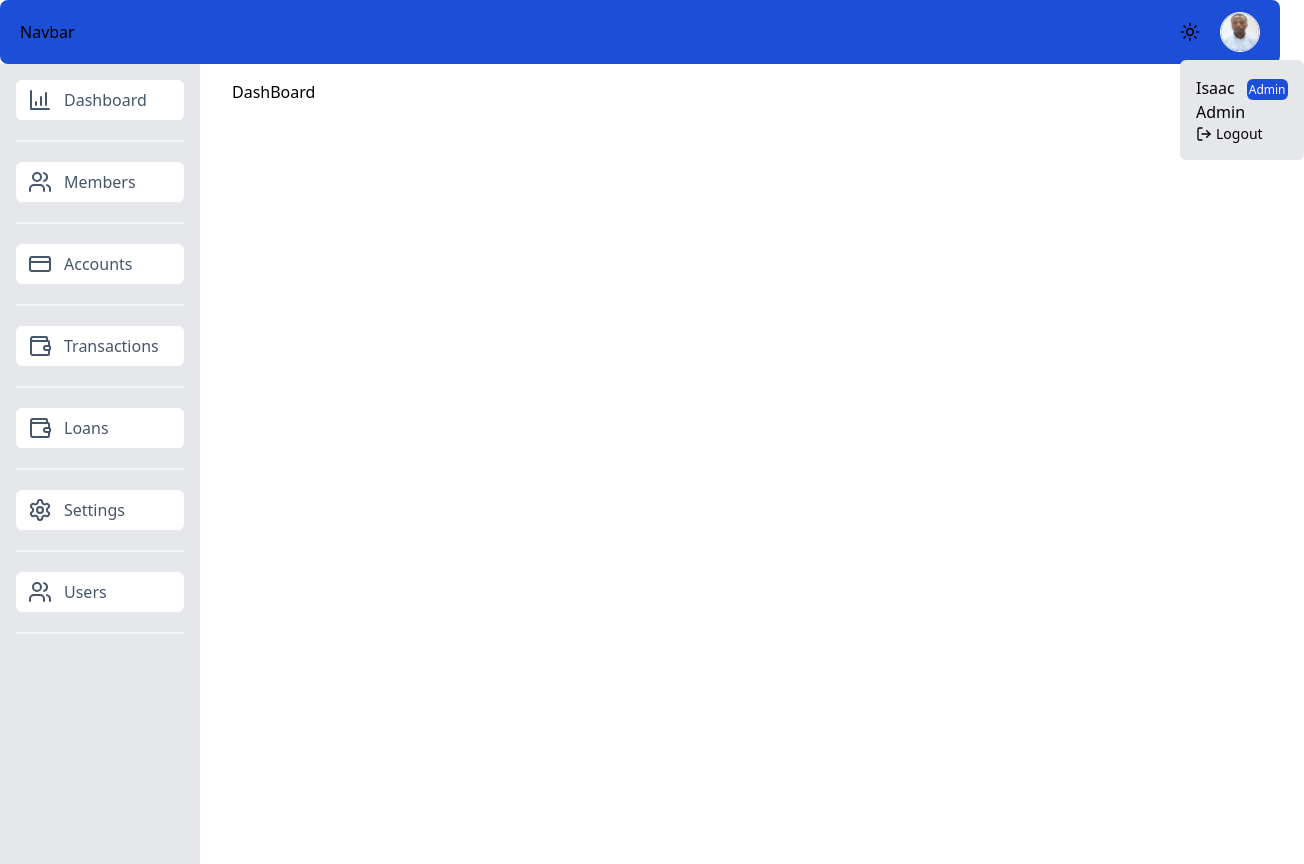
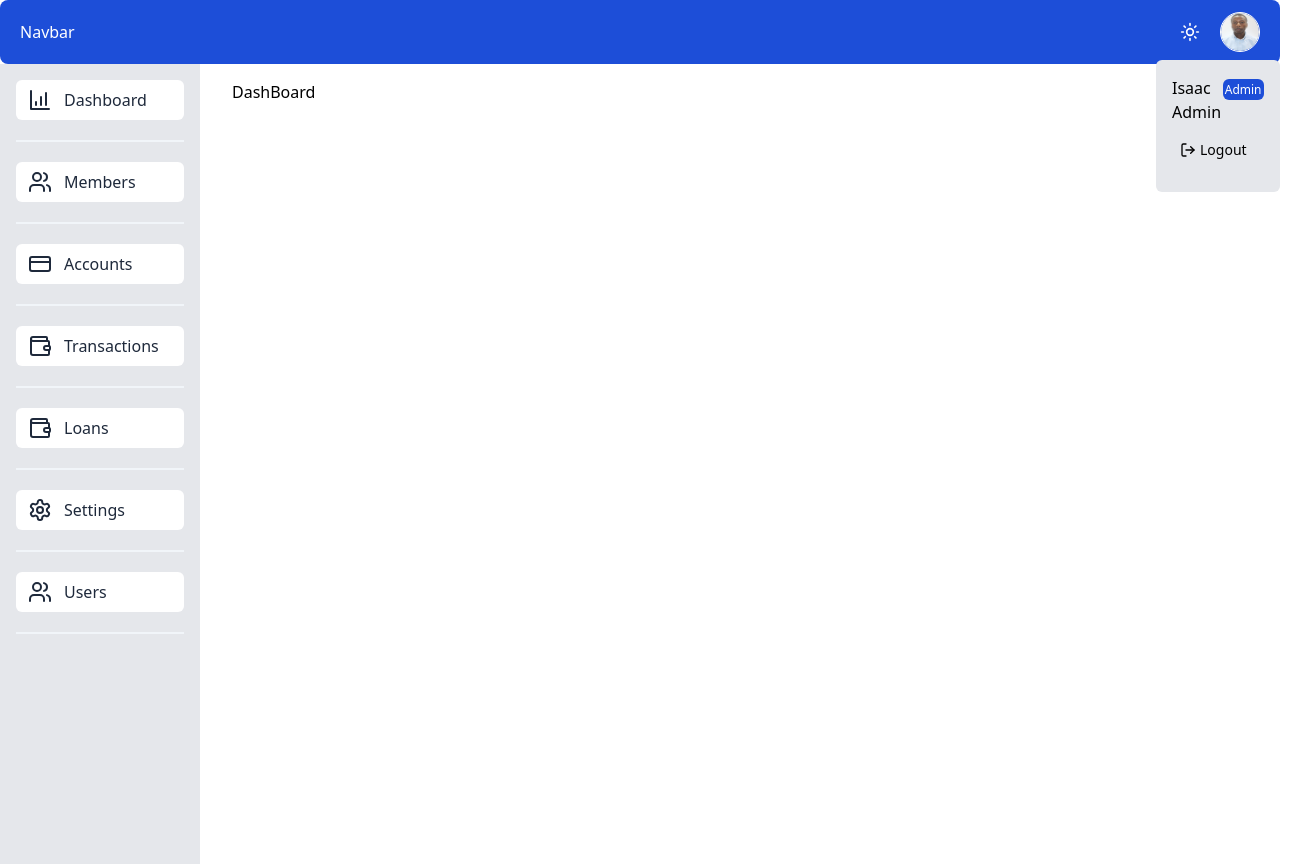
Before and after one commit to isaacmain254/open-sacco, a React (Vite) app in the folder web-app/: page / in a window 1280 px wide. Both pictures are taken after a click on the picture 1240 px from the left and 32 px from the top of the page. Shown: the whole page, 1304 px wide, since content can reach past the window. Built offline with nearby package versions, Linux system fonts and the light colour scheme.

Commit message:
feat: Add logout functionality to the backend and frontend

```diff
--- a/web-app/src/App.tsx
+++ b/web-app/src/App.tsx
@@ -44,23 +44,24 @@ const App: FC = () => {
   return (
     <>
       <NavBar />
-      <div className="grid grid-cols-12 gap-4 ">
-        <div className="col-span-2 bg-gray-200 dark:bg-gray-800 dark:text-white min-h-screen p-4 ">
+      <div className="grid grid-cols-12 gap-4  ">
+        <div className="col-span-2 bg-gray-200 dark:bg-blue-950 dark:text-white min-h-screen p-4 ">
           <ul className="list-none p-0 m-0">
             {sidebarItems.map((item) => (
               <li className="" key={item.label}>
+                {/* TODO: check NavLink to set active link bg, color */}
                 <Link
-                  className=" flex gap-x-3 bg-white py-2 px-3 text-base text-slate-600 rounded-md hover:bg-slate-100 hover:text-slate-800 transition duration-300 ease-in-out "
+                  className=" flex gap-x-3 bg-white py-2 px-3 text-base text-slate-800 rounded-md hover:bg-slate-950/25 hover:text-white transition duration-300 ease-in-out  dark:bg-blue-500/25 dark:text-slate-300 dark:hover:bg-blue-500/75"
                   to={item.to}
                 >
                   <LucideIcon name={item.icon} /> {item.label}
                 </Link>
-                <div className=" w-full border border-slate-100 my-5"></div>
+                <div className=" w-full border border-slate-100 dark:border-blue-600 my-5"></div>
               </li>
             ))}
           </ul>
         </div>
-        <div className="col-span-10 bg-white dark:bg-gray-600 dark:text-white p-4">
+        <div className="col-span-10 bg-white dark:bg-blue-950 dark:text-slate-300 p-4">
           <Outlet />
         </div>
       </div>
--- a/web-app/src/components/NavBar.tsx
+++ b/web-app/src/components/NavBar.tsx
@@ -1,8 +1,9 @@
 import React, { useEffect, useState } from "react";
-import { Link } from "react-router-dom";
+import { useNavigate } from "react-router-dom";
 import ProfileImage from "@/assets/mainawambui.jpg";
 // components
 import LucideIcon from "./LucideIcon";
+import axios from "axios";
 
 const NavBar = () => {
   const [showDropdown, setShowDropdown] = useState(false);
@@ -28,10 +29,23 @@ const NavBar = () => {
 
   const darkModeToggleHandler = () => {
     setDarkMode(!darkMode);
-    // document.querySelector("html")?.classList.toggle("dark");
+  };
+
+  const navigate = useNavigate();
+  // handle logout
+  const handleLogout = async () => {
+    try {
+      await axios.get("http://localhost:8000/api/logout/");
+      localStorage.removeItem("access_token");
+      localStorage.removeItem("refresh_token");
+      // TODO: Confirm dialog before logout and redirect to login page - modal with different sizes
+      navigate("/login");
+    } catch {
+      console.log("error");
+    }
   };
   return (
-    <div className="w-full flex items-center justify-between bg-blue-700 h-16 dark:bg-gray-800 dark:text-white rounded-lg px-5 ">
+    <div className="w-full flex items-center justify-between text-white bg-blue-700 h-16 dark:bg-blue-800 dark:text-slate-300 rounded-lg px-5 ">
       <p>Navbar</p>
 
       <div className="flex gap-x-5 items-center">
@@ -52,19 +66,22 @@ const NavBar = () => {
           <div
             className={` ${
               showDropdown ? "block" : "hidden"
-            } bg-gray-200 text-black  absolute z-50 mt-2 -ms-10 rounded-md dark:bg-gray-800 dark:text-white`}
+            } bg-gray-200 text-black  absolute z-50 mt-2 -ms-16 rounded-md dark:bg-blue-700 dark:text-white`}
           >
             <div className="p-4">
               <p className="">
                 Isaac
-                <small className="bg-blue-700 rounded-md text-white text-xs ms-3 p-0.5">
+                <small className="bg-blue-700 dark:bg-blue-950 rounded-md text-white text-xs ms-3 p-0.5">
                   Admin
                 </small>
               </p>
               <p>Admin</p>
-              <Link className="flex items-center text-sm gap-x-1" to="/logout">
+              <div
+                className="flex items-center text-sm gap-x-1 cursor-pointer hover:bg-blue-500/25 p-2 my-2 rounded-md dark:hover:bg-blue-500/75"
+                onClick={handleLogout}
+              >
                 <LucideIcon name="LogOut" size={16} /> Logout
-              </Link>
+              </div>
             </div>
           </div>
         </div>
```
Also changed, not shown: 2 other files (tests, documents, lock files or other folders).
